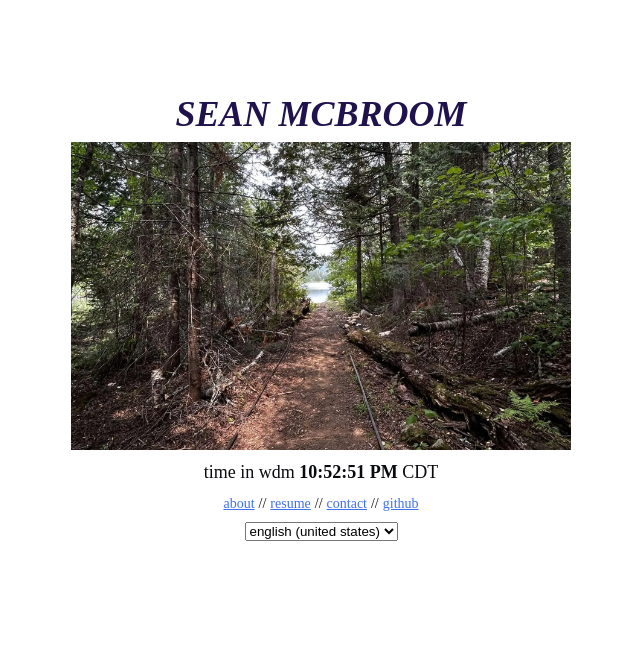
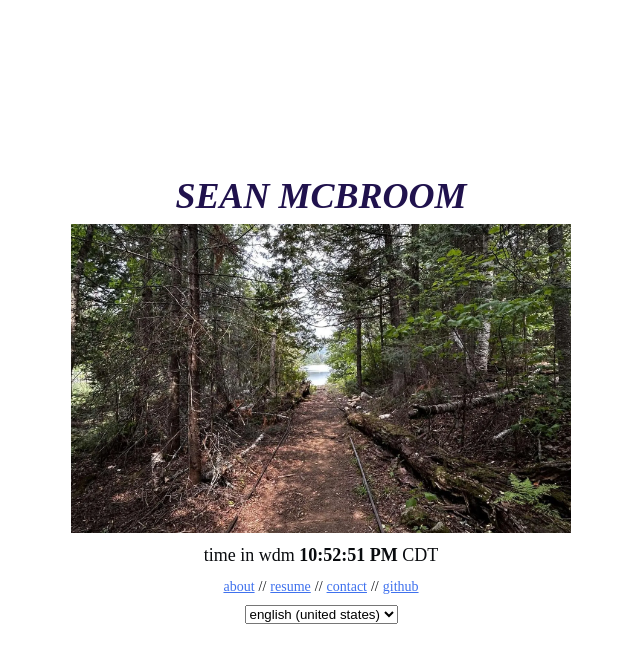
Before and after one commit to seanmcbroom/webpage, a Vue app: page / in a window 1280 px wide. Shown: the top 662 px of the page, without its empty margins (319-959 px from the left). Built offline with nearby package versions, Linux system fonts and the light colour scheme.

Commit message:
center page

```diff
--- a/src/components/Layout/Page/Page.vue
+++ b/src/components/Layout/Page/Page.vue
@@ -7,10 +7,8 @@ const { t } = useI18n()
 
 <template>
   <div class="flex flex-col min-h-[calc(100vh)]">
-    <!-- <PSABanner :message="$t('psa-message')"></PSABanner> -->
-
     <main
-      class="flex flex-col items-center min-h-[calc(100vh-165px)] pt-12 pb-12 bg-[var(--color-background)]"
+      class="flex flex-col items-center h-[100%] min-h-[calc(100vh)] pt-12 pb-12 bg-[var(--color-background)]"
     >
       <slot></slot>
     </main>
```
